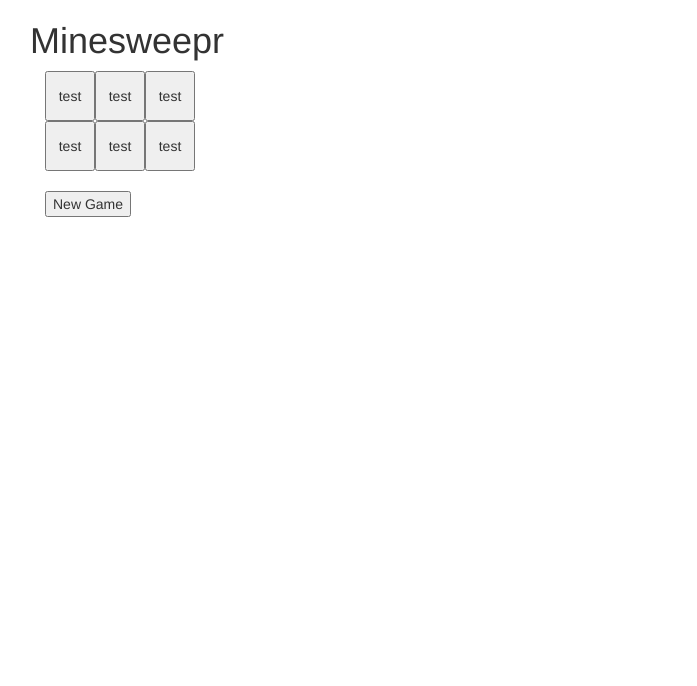
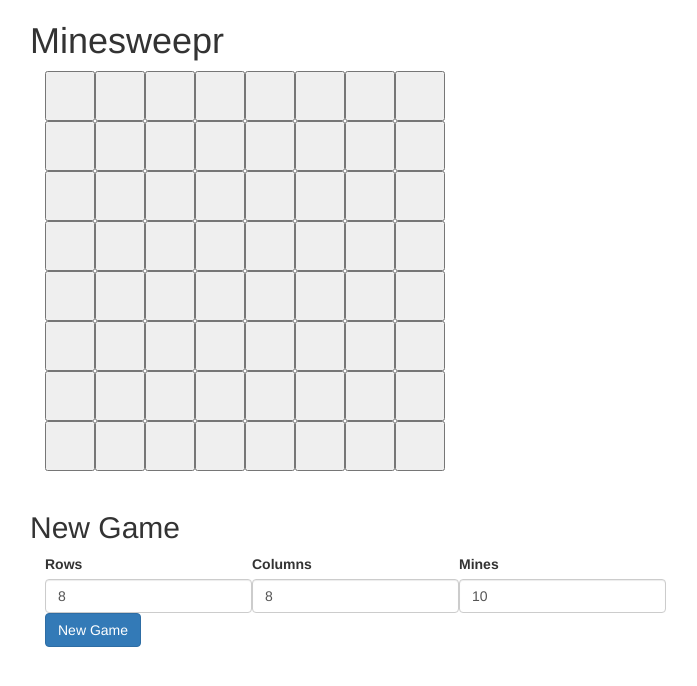
Before and after one commit to bkanuka/minesweepr, a Flask app: page / in a window 1280 px wide. Shown: the top 686 px of the page, without its empty margins (25-722 px from the left). Run offline with Flask 2, Linux system fonts and the light colour scheme; some libraries are stand-ins or nearby versions.

Commit message:
new game working - now need game mechanics

```diff
--- a/project/client/static/msbutton.js
+++ b/project/client/static/msbutton.js
@@ -17,18 +17,4 @@ $(document).ready(function(){
             }
         });
     });
-
-    $(".newgame").click(function(e) {
-        $(".msbutton").val("");
-        $.ajax({
-            type: "POST",
-            url: "/newGame",
-            data: {
-            },
-            success: function(result) {
-            },
-            error: function(result) {
-            }
-        });
-    });
 });
--- a/project/client/templates/main/home.html
+++ b/project/client/templates/main/home.html
@@ -8,24 +8,39 @@
   </div>
     <table class="mstable">
         <tbody>
+            {% for i in range(rows) %}
             <tr>
-                <td><input class="msbutton" type="button" id="1" value="test"/></td>
-                <td><input class="msbutton" type="button" id="2" value="test"/></td>
-                <td><input class="msbutton" type="button" value="test"/></td>
+                {% for j in range(cols) %}
+                    {% if covered[i*rows + j] %}
+                        <td><input class="msbutton" type="button" id="{{ i*rows + j }}" value=""/></td>
+                    {% else %}
+                        <td><input class="msbutton" type="button" id="{{ i*rows + j }}" value="{{ grid[i*rows + j] }}"/></td>
+                    {% endif %}
+                {% endfor %}
             </tr>
-            <tr>
-                <td><input class="msbutton" type="button" value="test"/></td>
-                <td><input class="msbutton" type="button" value="test"/></td>
-                <td><input class="msbutton" type="button" value="test"/></td>
-            </tr>
+            {% endfor %}
         </tbody>
     </table>
 </div>
 <br>
-<div>
-    <input class="newgame" type="button" value="New Game"/>
+<div class="row">
+    <h2>New Game</h2>
 </div>
-
+<form class="form-newgame" action="/newGame" method="POST" role="form">
+    <table>
+        <tr>
+            <td><label for="rows-input" class="col-2 col-form-label">Rows</label></td>
+            <td><label for="cols-input" class="col-2 col-form-label">Columns</label></td>
+            <td><label for="mines-input" class="col-2 col-form-label">Mines</label></td>
+        </tr>
+        <tr>
+            <td><input class="form-control" type="number" value="8" name="rows-input" required></td>
+            <td><input class="form-control" type="number" value="8" name="cols-input" required></td>
+            <td><input class="form-control" type="number" value="10" name="mines-input" required></td>
+        </tr>
+    </table>
+    <input type="submit" class="btn btn-primary" id="newgame-btn" value="New Game">
+</form>
 
 {% endblock %}
 
--- /dev/null
+++ b/project/server/main/minesweeper.py
@@ -0,0 +1,56 @@
+# coding: utf-8
+
+import numpy as np
+
+def get_mask(m, n, i):
+    """Builds an m by n (flattened) minesweeper grid
+    with 1 if a square surrounds square i, 0 otherwise """
+
+    row = i // n
+    col = i % n
+
+    ind = np.arange(m*n)
+
+    mask = np.bitwise_and(np.abs(ind % n - col) <= 1, # indicies are 1 (or less) columns away
+                          np.abs(ind // n - row) <= 1) # and indicies are 1 (or less) rows away
+    mask = mask.astype(int)
+    return mask
+
+def make_grid(m, n, k):
+    """Makes an m rows, n columns minesweeper grid
+    with k mines (-1 for mine)"""
+
+    #TODO: enforce k < m*n. silently set k = m*n?
+
+    grid = np.zeros(m*n)
+
+    mine_indecies = np.arange(m*n)
+    np.random.shuffle(mine_indecies)
+    mine_indecies = mine_indecies[:k]
+
+    #print('mine_indecies:', mine_indecies)
+    #print(np.arange(m*n).reshape((m,n)))
+
+    for i in mine_indecies:
+        mask = get_mask(m, n, i)
+        #print(mask.reshape((m,n)))
+        grid = grid + mask
+
+    grid[mine_indecies] = -1
+    #grid.resize((m,n))
+    return grid
+
+def new_game(m, n, k):
+    grid = make_grid(m, n, k).astype(int).tolist()
+    covered = np.ones_like(grid).astype(int).tolist()
+    game = {"rows": m,
+            "cols": n,
+            "grid": grid,
+            "covered": covered,
+            }
+    return game
+
+if __name__ == "__main__":
+    grid = make_grid(8,8,10)
+    grid.resize((m,n))
+    print(grid)
--- a/project/server/main/views.py
+++ b/project/server/main/views.py
@@ -5,8 +5,9 @@
 #### imports ####
 #################
 
-from flask import render_template, Blueprint, request, session
+from flask import render_template, Blueprint, request, session, redirect
 import json
+from project.server.main.minesweeper import new_game
 
 
 ################
@@ -20,20 +21,42 @@ main_blueprint = Blueprint('main', __name__,)
 #### routes ####
 ################
 
-# game_metrics = {"rows": m,
+# game = {"rows": m,
 #         "cols": n,
 #         "grid": grid,
 #         "covered": covered,
-#         "current": True}
+#         }
 
 @main_blueprint.route('/')
 def home():
-    return render_template('main/home.html')
+    if 'grid' not in session:
+        #TODO: encrypt session so not readable
+        game = new_game(8,8,10)
+        session.update(game)
+
+    return render_template('main/home.html',
+            rows=session["rows"],
+            cols=session["cols"],
+            grid=session["grid"],
+            covered=session["covered"])
+    #TODO: pass kwargs as **session to get fancy
 
 @main_blueprint.route('/buttonClick', methods=['POST'])
 def buttonClick():
-    return json.dumps({'value': 5})
+    id_btn = int(request.form['id'])
+    grid = session['grid']
+    covered = session['covered'].copy()
+    covered[id_btn] = 0
+    session['covered'] = covered
+    return json.dumps({'value': grid[id_btn]})
 
 @main_blueprint.route('/newGame', methods=['POST'])
 def newGame():
-    return json.dumps({'value': 5})
+    m = int(request.form.get("rows-input", 8))
+    n = int(request.form.get("cols-input", 8))
+    k = int(request.form.get("mines-input", 10))
+    #TODO: Validate input (currenly validated on client only)
+
+    game = new_game(m, n, k)
+    session.update(game)
+    return redirect('/')
```
